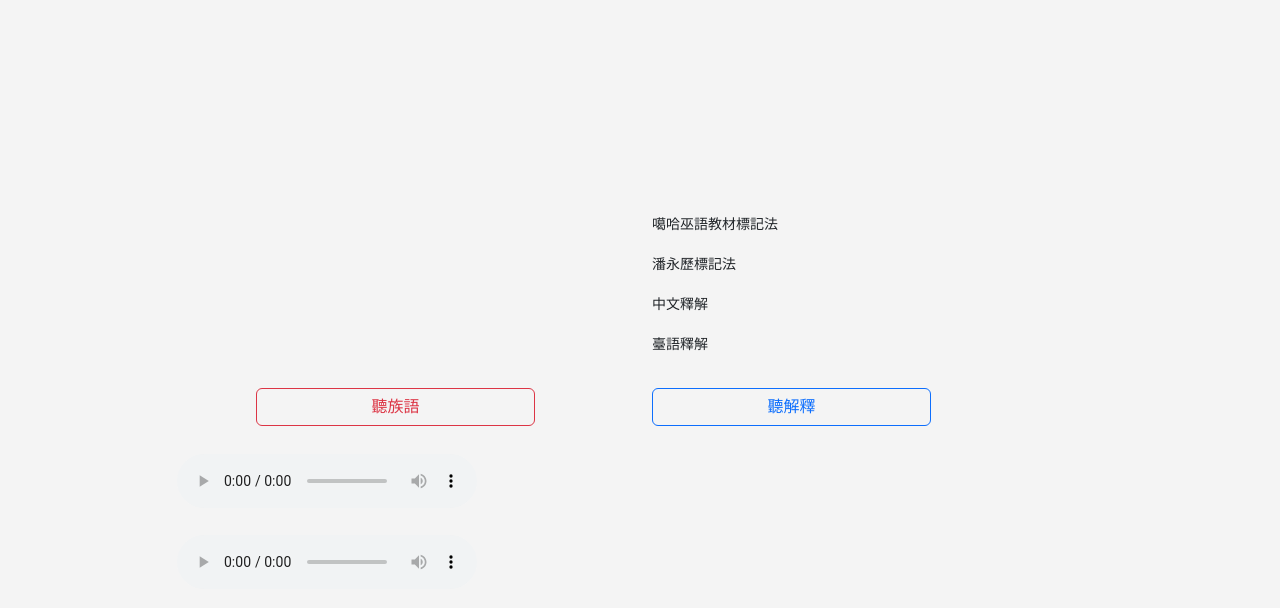
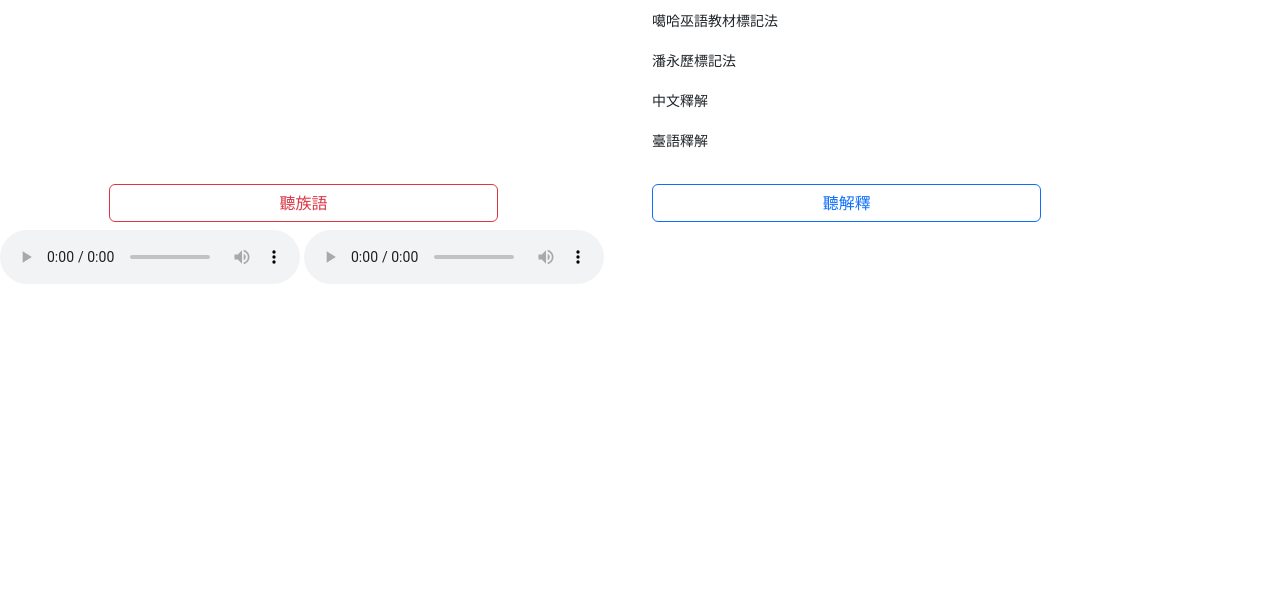
Before and after one commit to Ben-Buli/Ben-Buli.github.io, a plain HTML site: page kxbSound/index.html in a window 1280 px wide. Drawn offline with nearby package versions, Linux system fonts and the light colour scheme; files that its build step writes are made by us from their sources.

Commit message:
Update index.html

```diff
--- a/kxbSound/index.html
+++ b/kxbSound/index.html
@@ -11,29 +11,6 @@
       integrity="sha384-iYQeCzEYFbKjA/T2uDLTpkwGzCiq6soy8tYaI1GyVh/UjpbCx/TYkiZhlZB6+fzT"
       crossorigin="anonymous"
     />
-    <style>
-      body {
-        background: pink;
-        font-family: Arial, sans-serif;
-        margin: 0;
-        padding: 0;
-        display: flex;
-        justify-content: center;
-        align-items: center;
-        height: 100vh;
-        background-color: #f4f4f4;
-      }
-
-      .audio-player {
-        width: 300px;
-        text-align: center;
-      }
-
-      audio {
-        width: 100%;
-        margin-top: 20px;
-      }
-    </style>
   </head>
 
   <body class="">
```
